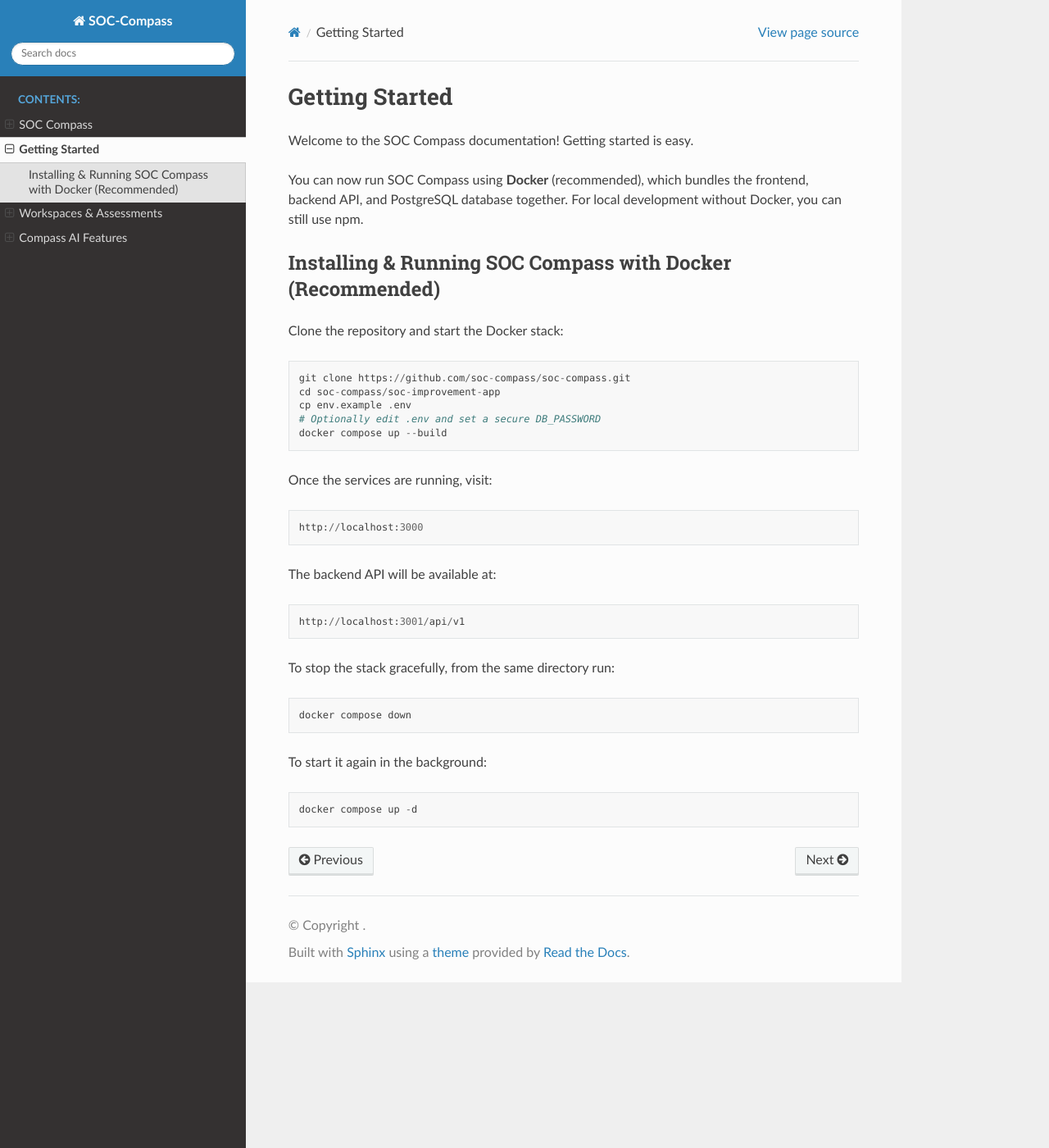
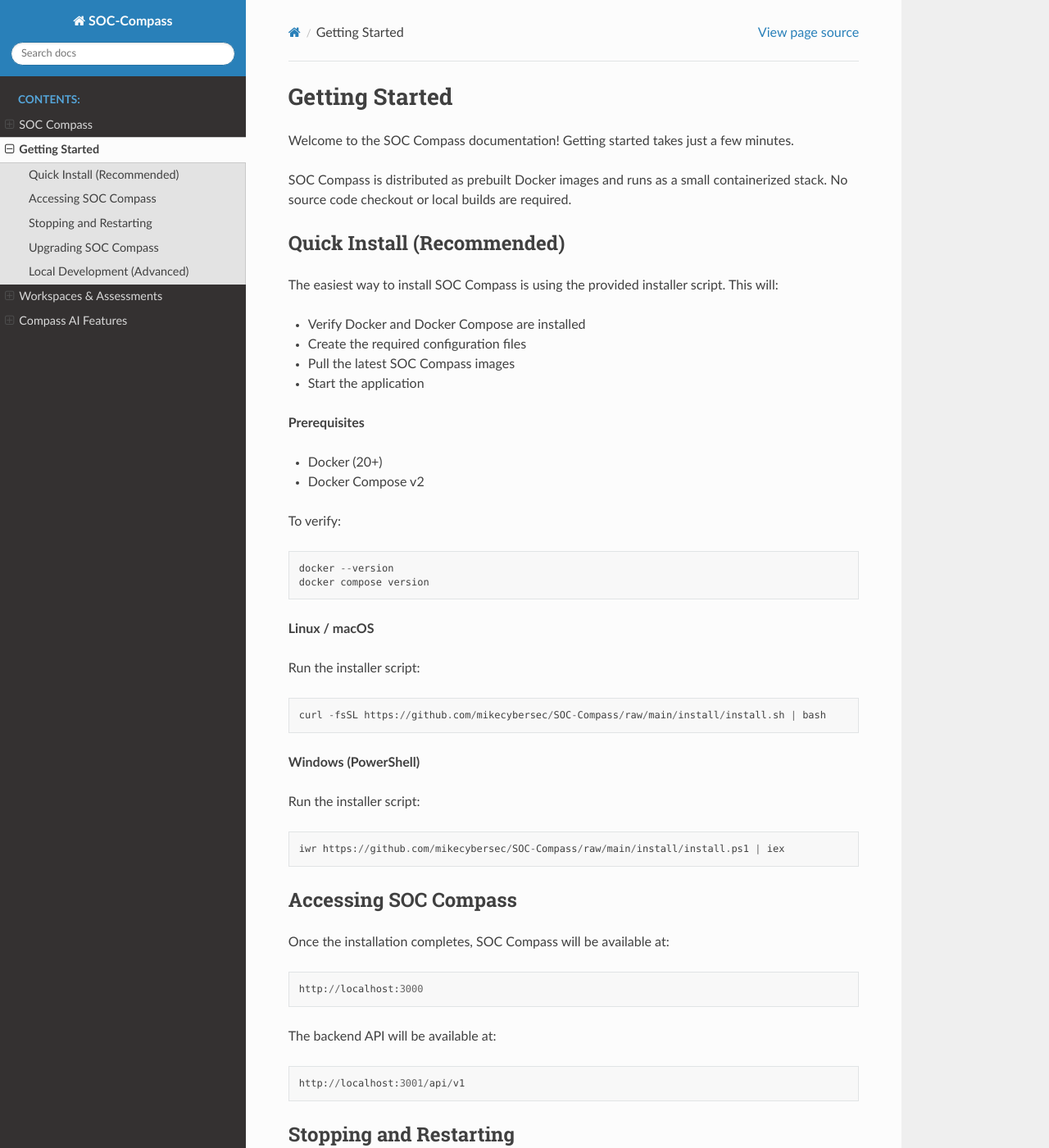
Before and after one commit to mikecybersec/SOC-Compass, a Sphinx documentation site: the page built from docs/getting_started.rst, in a window 1280 px wide and 1400 px high. Shown: the whole window at 82% size. Built offline with Sphinx 7.4.7 and the Read the Docs theme 3.1.0, drawn with Linux system fonts in a browser that asks for light colours; some of the changed text lies outside the part shown.

Commit message:
Update getting_started.rst

```diff
--- a/docs/getting_started.rst
+++ b/docs/getting_started.rst
@@ -1,25 +1,50 @@
 Getting Started
 ===============
 
-Welcome to the SOC Compass documentation! Getting started is easy.
+Welcome to the SOC Compass documentation! Getting started takes just a few minutes.
 
-You can now run SOC Compass using **Docker** (recommended), which bundles the
-frontend, backend API, and PostgreSQL database together. For local development
-without Docker, you can still use npm.
+SOC Compass is distributed as prebuilt Docker images and runs as a small
+containerized stack. No source code checkout or local builds are required.
 
 -----------------
-Installing & Running SOC Compass with Docker (Recommended)
+Quick Install (Recommended)
 -----------------
 
-Clone the repository and start the Docker stack::
+The easiest way to install SOC Compass is using the provided installer script.
+This will:
 
-    git clone https://github.com/soc-compass/soc-compass.git
-    cd soc-compass/soc-improvement-app
-    cp env.example .env
-    # Optionally edit .env and set a secure DB_PASSWORD
-    docker compose up --build
+- Verify Docker and Docker Compose are installed
+- Create the required configuration files
+- Pull the latest SOC Compass images
+- Start the application
 
-Once the services are running, visit::
+**Prerequisites**
+
+- Docker (20+)
+- Docker Compose v2
+
+To verify::
+
+    docker --version
+    docker compose version
+
+**Linux / macOS**
+
+Run the installer script::
+
+    curl -fsSL https://github.com/mikecybersec/SOC-Compass/raw/main/install/install.sh | bash
+
+**Windows (PowerShell)**
+
+Run the installer script::
+
+    iwr https://github.com/mikecybersec/SOC-Compass/raw/main/install/install.ps1 | iex
+
+-----------------
+Accessing SOC Compass
+-----------------
+
+Once the installation completes, SOC Compass will be available at::
 
     http://localhost:3000
 
@@ -27,10 +52,40 @@
 
     http://localhost:3001/api/v1
 
-To stop the stack gracefully, from the same directory run::
+-----------------
+Stopping and Restarting
+-----------------
+
+To stop SOC Compass::
 
     docker compose down
 
-To start it again in the background::
+To start it again::
 
     docker compose up -d
+
+-----------------
+Upgrading SOC Compass
+-----------------
+
+To upgrade to the latest version::
+
+    docker compose pull
+    docker compose up -d
+
+-----------------
+Local Development (Advanced)
+-----------------
+
+If you want to develop or modify SOC Compass locally, you can still run the
+application from source using Docker Compose.
+
+Clone the repository and start the development stack::
+
+    git clone https://github.com/mikecybersec/SOC-Compass.git
+    cd SOC-Compass/soc-improvement-app
+    cp env.example .env
+    # Optionally edit .env and set a secure DB_PASSWORD
+    docker compose up --build
+
+This mode is intended for contributors and development use only.
```
